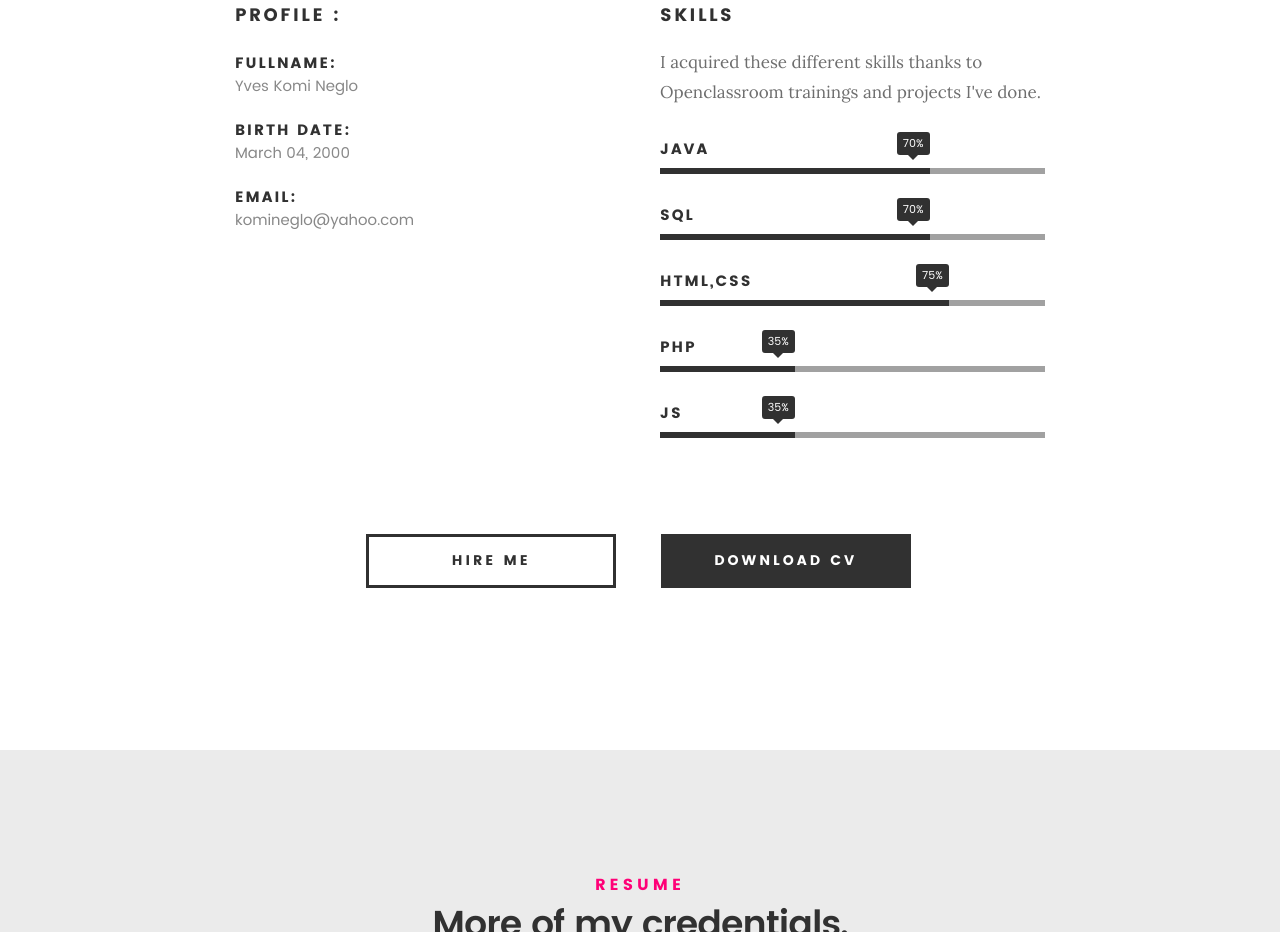
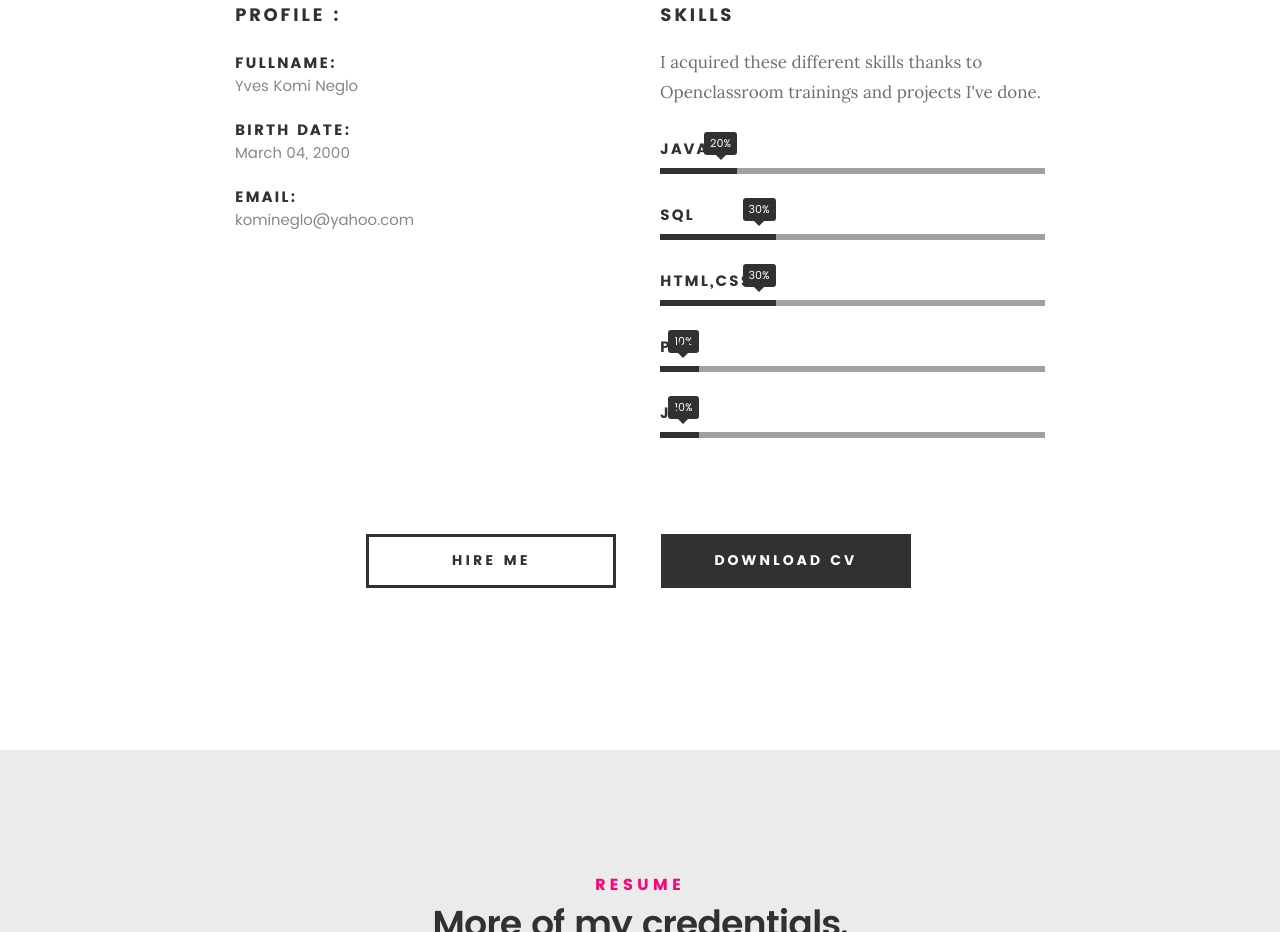
Before and after one commit to komineglo/komineglo.io, a plain HTML site: page index.html in a window 1280 px wide. Shown: the part 1169-2101 px from the top of the page. Drawn offline with Linux system fonts and the light colour scheme; files whose address does not match are found by name.

Commit message:
Update index.html

```diff
--- a/index.html
+++ b/index.html
@@ -158,28 +158,28 @@
 
 				<ul class="skill-bars">
 				   <li>
-				   	<div class="progress percent70"><span>70%</span></div>
+				   	<div class="progress percent20"><span>20%</span></div>
 				   	<strong>Java</strong>
 				   </li>
 				   <li>
-				   	<div class="progress percent70"><span>70%</span></div>
+				   	<div class="progress percent30"><span>30%</span></div>
 				   	<strong>SQL</strong>
 				   </li>
 				   <li>
 				   	<!--<div class="progress percent70"><span>70%</span></div>
 					   <strong>JQuery</strong>
 					   <li> -->
-						<div class="progress percent75"><span>75%</span></div>
+						<div class="progress percent30"><span>30%</span></div>
 						<strong>Html,CSS</strong>
 					</li>
 				   </li>
 				   <li>
-				   	<div class="progress percent35"><span>35%</span></div>
+				   	<div class="progress percent10"><span>10%</span></div>
 				   	<strong>PHP</strong>
 				   </li>
 				   <li>
 
-				   	<div class="progress percent35"><span>35%</span></div>
+				   	<div class="progress percent10"><span>10%</span></div>
 				   	<strong>JS</strong>
 				   </li>
 
```
